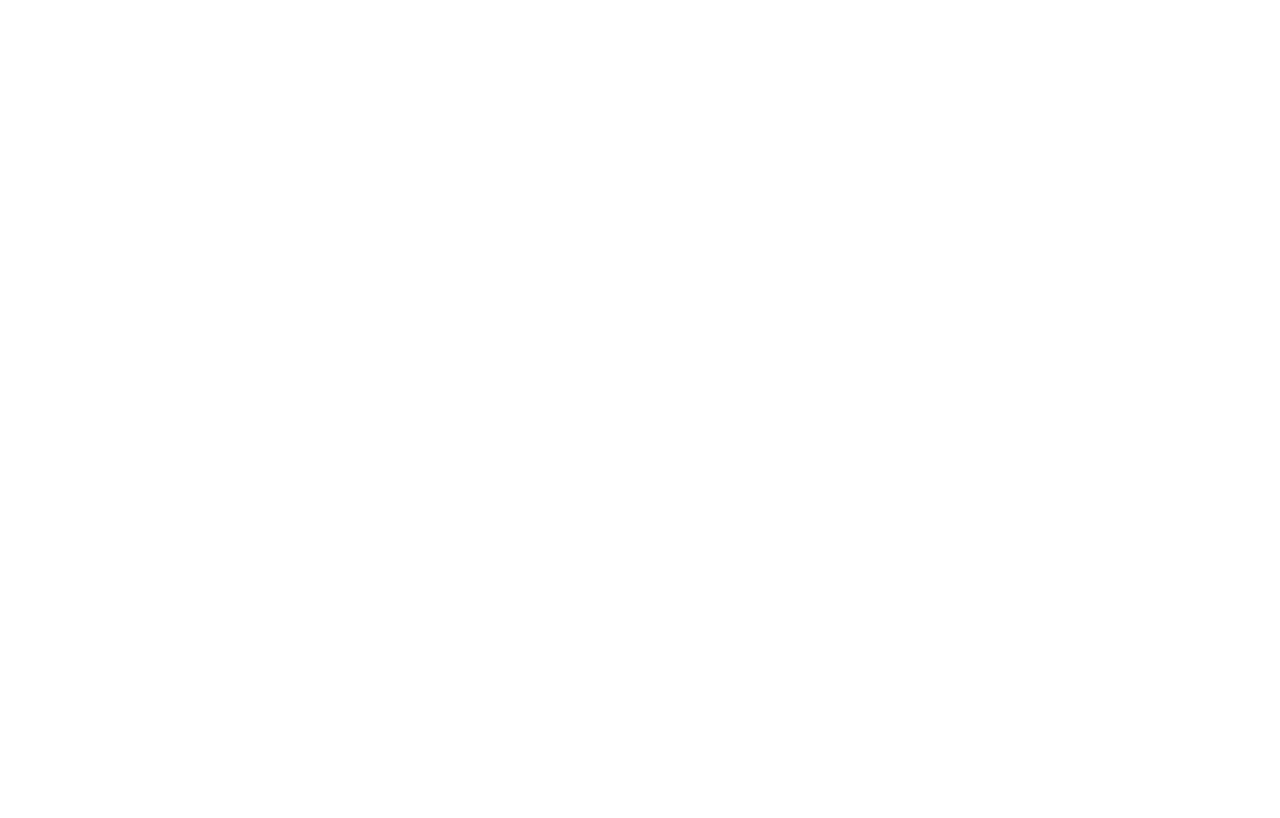
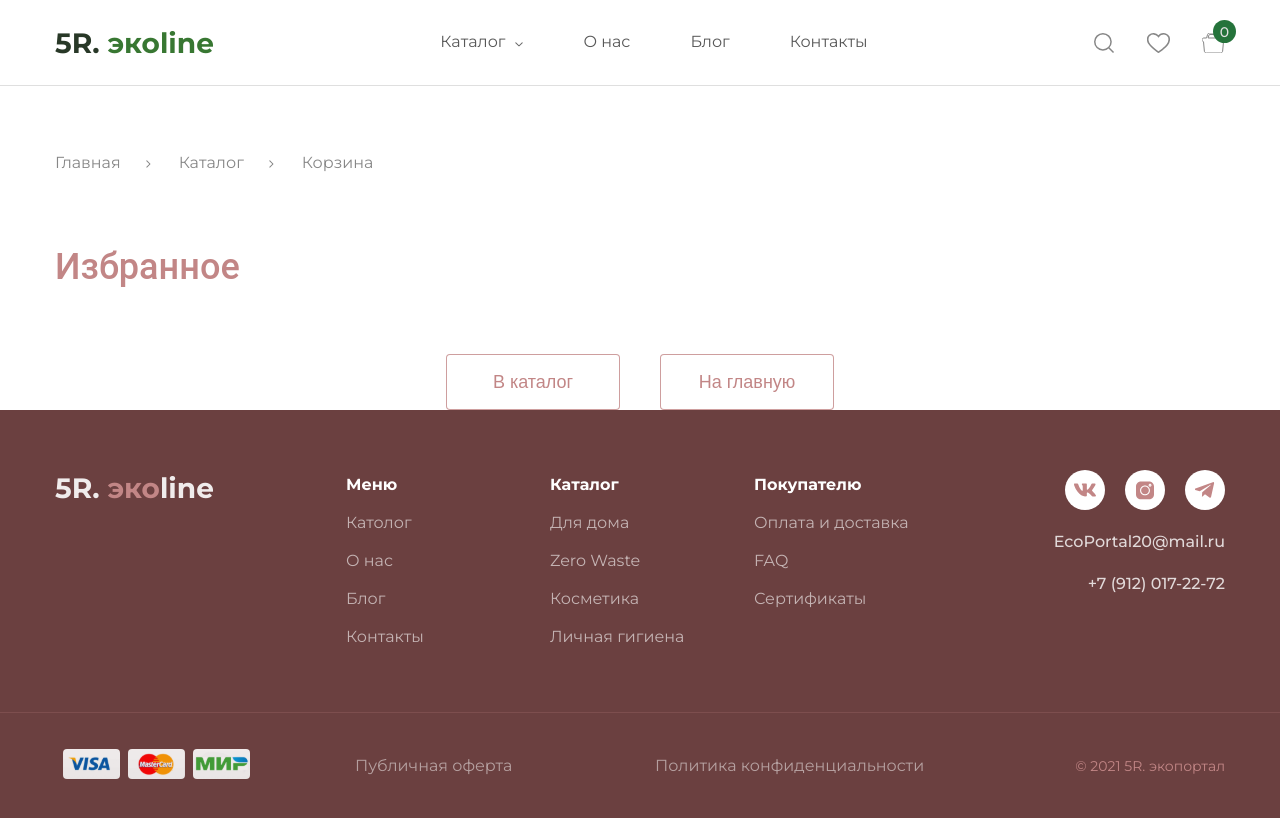
Before and after one commit to ogyreck/5R-ecoLINE, a React (Create React App) app: page /shop/favorites in a window 1280 px wide. Shown: the top 818 px of the page. Built offline with nearby package versions, Linux system fonts and the light colour scheme.

Commit message:
Создана секция избранное

```diff
--- a/src/App.js
+++ b/src/App.js
@@ -10,6 +10,7 @@
 import CardProduct from "./components/contents/shop/Card-Product/CardProduct";
 import BasketContainer from "./components/contents/shop/Basket/BasketContainer";
 import ThankYou from './components/contents/shop/Basket/ThankYou/ThankYou';
+import Liked from './components/contents/shop/Liked/Liked';
 
 const App = (props) => {
     // debugger;
@@ -26,6 +27,7 @@
                 <Route exact path='/shop/basket' render={()=><BasketContainer />}/>
                 <Route exact path='/shop/card' component={CardProduct}/>
                 <Route exact path='/thanks' component={ThankYou}/>
+                <Route exact path='/shop/favorites' component={Liked}/>
             </ScrollToTop>
             </BrowserRouter>
         </>
--- /dev/null
+++ b/src/components/contents/shop/Liked/Liked.css
@@ -0,0 +1,13 @@
+.liked-navigation__links {
+  padding-top: 153px;
+}
+
+.main-heading-liked {
+  color: #c28686;
+  font-weight: 500;
+  font-size: 36px;
+  line-height: 148%;
+  text-align-last: left;
+  padding-top: 68px;
+  padding-bottom: 60px;
+}
--- /dev/null
+++ b/src/components/contents/shop/Liked/Liked.jsx
@@ -0,0 +1,37 @@
+import "./Liked.css"
+import { Link } from "react-router-dom";
+import Footer from "../../../footer/Footer";
+import HeaderShopContainer from "../../../header/Header_shopContainer";
+
+
+
+const Liked = () => {
+   return (
+      <>
+         <HeaderShopContainer />
+         <section className="liked">
+            <div className="container">
+               <div className="navigation__links liked-navigation__links">
+                  <Link to="/" className="navigation__links-item">Главная</Link>
+                  <img src="/img/arrow_left.svg" alt="Стрелка" />
+                  <Link to="/shop" className="navigation__links-item">Каталог</Link>
+                  <img src="/img/arrow_left.svg" alt="Стрелка" />
+                  <Link to="/shop/basket" className="navigation__links-item">Корзина</Link>
+               </div>
+               <h2 className="main-heading main-heading-liked">Избранное</h2>
+               <div className="thank__button-container">
+                  <Link to="/shop">
+                     <button className="thank__button">В каталог</button>
+                  </Link>
+                  <Link to="/">
+                     <button className="thank__button">На главную</button>
+                  </Link>
+               </div>
+            </div>
+         </section>
+         <Footer />
+      </>
+   );
+};
+
+export default Liked;
--- a/src/components/contents/shop/Shop-cards/ShopCards.jsx
+++ b/src/components/contents/shop/Shop-cards/ShopCards.jsx
@@ -6,7 +6,6 @@
 // import {addBasketAction} from "../../../../redux/card-reducer";
 
 const ShopCards = (props) => {
-
     let cards = props.cardsData.map(card => <ShopCard key={card.id} name={card.nameCard}
                                                             cost={card.cost}
                                                             img={card.img}
--- a/src/components/header/Header_shop.jsx
+++ b/src/components/header/Header_shop.jsx
@@ -75,11 +75,13 @@
                                     <use xlinkHref="/sprite.svg#search"></use>
                                 </svg>
                             </div>
-                            <div className="header-favorites">
-                                <svg width="23" height="20" fill="red" className="navigation__favorites-icon">
-                                    <use xlinkHref="/sprite.svg#favorites"></use>
-                                </svg>
-                            </div>
+                            <Link to="/shop/favorites">
+                                <div className="header-favorites">
+                                    <svg width="23" height="20" fill="red" className="navigation__favorites-icon">
+                                        <use xlinkHref="/sprite.svg#favorites"></use>
+                                    </svg>
+                                </div>
+                            </Link>
                             <Link to="/shop/basket">
                                 <div className="header-basket">
                                     <svg width="23" height="20" className="navigation__basket-icon">
```
